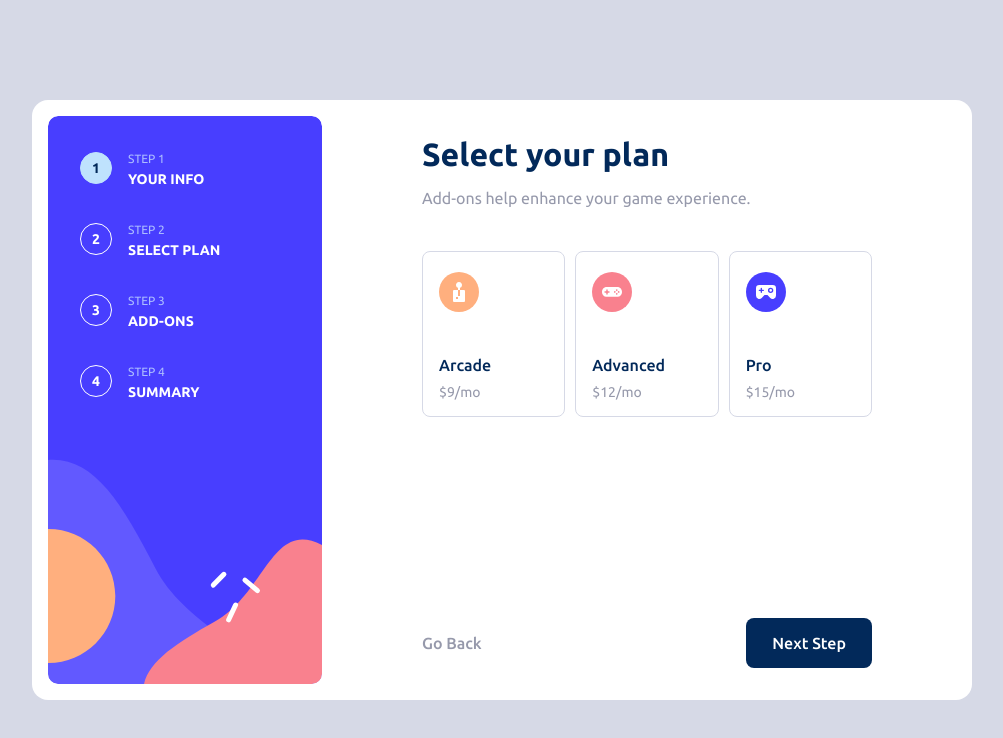
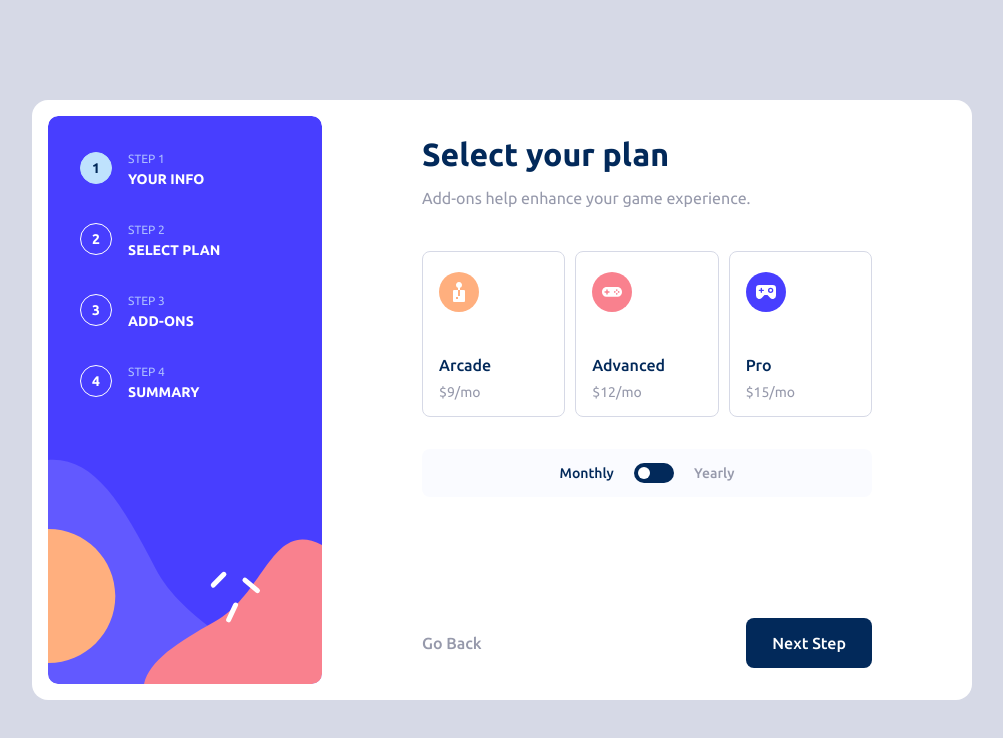
Before and after one commit to IgoCarvalho/frontend-mentor-challenges, a Vue app in the folder multi-step-form/: page / in a window 1280 px wide. Shown: the top 738 px of the page, without its empty margins (138-1141 px from the left). Built offline with nearby package versions, Linux system fonts and the light colour scheme.

Commit message:
✨ create AppSwitch component and finish form step 2

```diff
--- a/multi-step-form/src/components/AppForm.vue
+++ b/multi-step-form/src/components/AppForm.vue
@@ -9,6 +9,7 @@ import InputRadioBox from './InputRadioBox.vue';
 import ArcadeIcon from './icons/ArcadeIcon.vue';
 import AdvancedIcon from './icons/AdvancedIcon.vue';
 import ProIcon from './icons/ProIcon.vue';
+import AppSwitch from './AppSwitch.vue';
 
 const plan = ref('');
 </script>
@@ -42,7 +43,7 @@ const plan = ref('');
       title="Select your plan"
       subtitle="Add-ons help enhance your game experience."
     >
-      <div class="form-ratio-box-container">
+      <div class="form-radio-box-container">
         <InputRadioBox
           v-model="plan"
           label="Arcade"
@@ -62,6 +63,10 @@ const plan = ref('');
         <InputRadioBox v-model="plan" label="Pro" name="pro" price="$15/mo">
           <ProIcon />
         </InputRadioBox>
+      </div>
+
+      <div class="plan-duration-selection-container">
+        <AppSwitch onText="Yearly" offText="Monthly" />
       </div>
     </FormSection>
 
@@ -86,10 +91,19 @@ const plan = ref('');
   margin-top: 4rem;
 }
 
-.form-ratio-box-container {
+.form-radio-box-container {
   display: flex;
   gap: 1rem;
   padding-top: 4.4rem;
+}
+
+.plan-duration-selection-container {
+  background-color: var(--color-plan-period-bg);
+  padding: 1.4rem;
+  display: flex;
+  justify-content: center;
+  margin-top: 3.2rem;
+  border-radius: 0.8rem;
 }
 
 .form-action-buttons {
--- /dev/null
+++ b/multi-step-form/src/components/AppSwitch.vue
@@ -0,0 +1,76 @@
+<script setup lang="ts">
+interface AppSwitchProps {
+  onText: string;
+  offText: string;
+}
+
+defineProps<AppSwitchProps>();
+</script>
+
+<template>
+  <label class="switch">
+    <input type="checkbox" />
+
+    <span class="switch-off-text">{{ offText }}</span>
+
+    <span class="switch-handler"></span>
+
+    <span class="switch-on-text">{{ onText }}</span>
+  </label>
+</template>
+
+<style scoped>
+input {
+  display: none;
+}
+input:checked ~ .switch-handler::before {
+  left: calc(100% - 1.6rem);
+}
+
+.switch {
+  display: flex;
+  align-items: center;
+  gap: 2rem;
+  font-size: 1.4rem;
+  font-weight: 500;
+}
+
+.switch-handler {
+  /* padding: 1rem; */
+  width: 4rem;
+  height: 2rem;
+  display: inline-block;
+  border-radius: 1rem;
+  background-color: var(--color-switch-toggle-bg);
+  position: relative;
+  cursor: pointer;
+}
+
+.switch-handler::before {
+  content: '';
+  position: absolute;
+  left: 0.4rem;
+  top: 0.4rem;
+  width: 1.2rem;
+  height: 1.2rem;
+  border-radius: 50%;
+  background-color: var(--color-switch-toggle-circle);
+  transition: 300ms;
+}
+
+.switch-on-text {
+  color: var(--color-text-muted);
+  transition: color 300ms;
+}
+.switch-off-text {
+  color: var(--color-text);
+  transition: color 300ms;
+}
+
+input:checked ~ .switch-off-text {
+  color: var(--color-text-muted);
+}
+input:checked ~ .switch-on-text {
+  color: var(--color-text);
+}
+</style>
--- a/multi-step-form/src/styles/main.css
+++ b/multi-step-form/src/styles/main.css
@@ -32,6 +32,11 @@
   --color-radio-box-border: var(--color-light-gray);
   --color-radio-box-border-hover: var(--color-purplish-blue);
   --color-radio-box-check-bg: var(--color-alabaster);
+
+  --color-plan-period-bg: var(--color-alabaster);
+  --color-switch-toggle-bg: var(--color-marine-blue);
+  --color-switch-toggle-circle: var(--color-white);
+
 }
 
 
```
